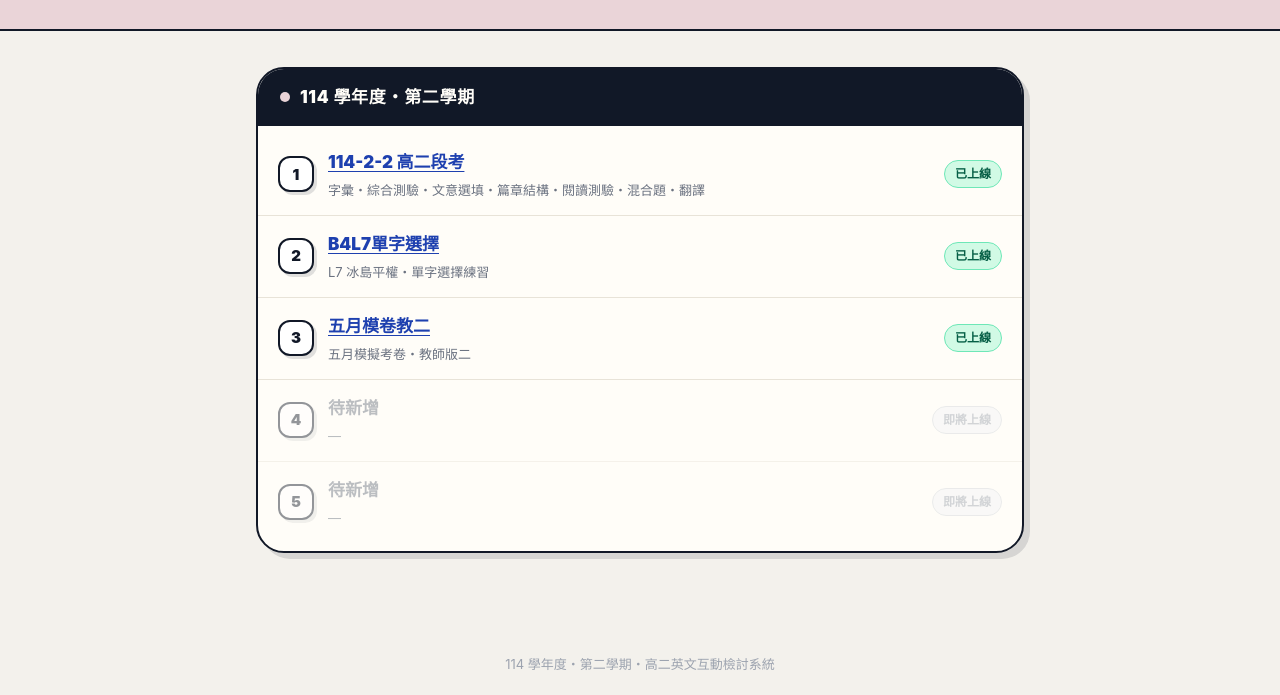
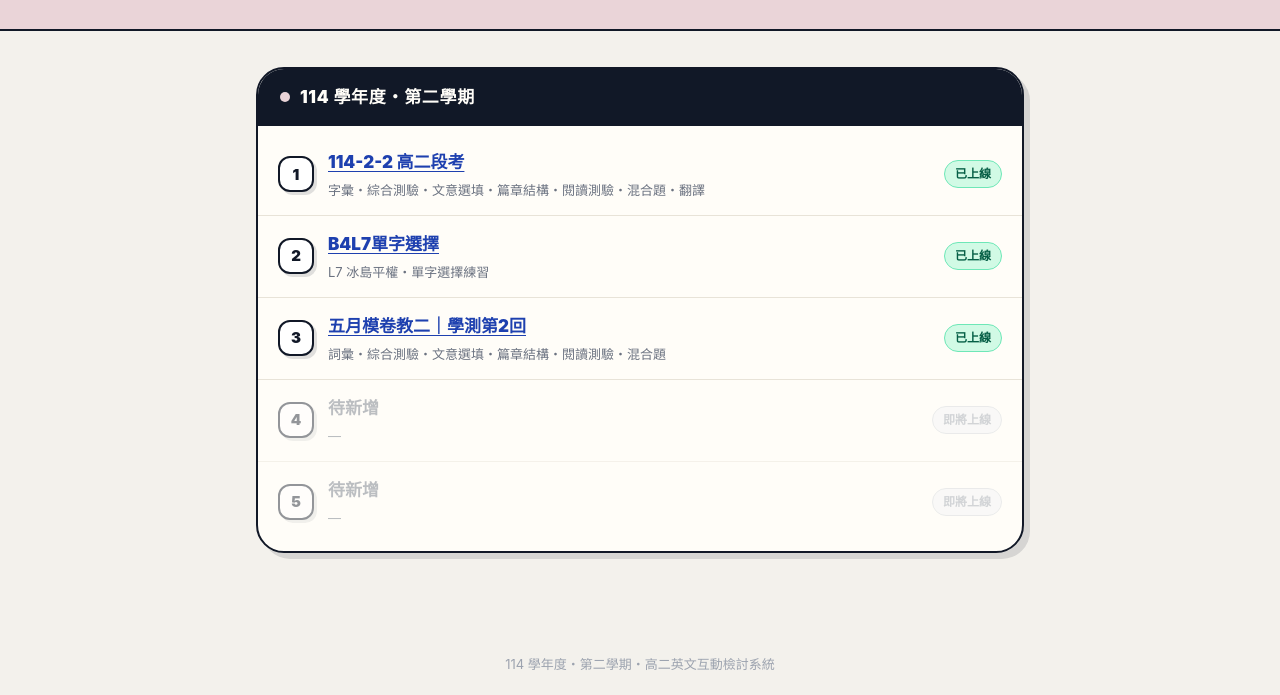
Before and after one commit to KLa25LaK/114-2-3-2ndYHS, a plain HTML site: page index.html in a window 1280 px wide. Shown: the part 242-937 px from the top of the page. Drawn offline with Linux system fonts and the light colour scheme.

Commit message:
Add files via upload

```diff
--- a/index.html
+++ b/index.html
@@ -248,11 +248,11 @@ body{
         <span class="exam-badge badge-done">已上線</span>
       </a>
 
-      <a class="exam-row" href="11505-2-mocktest.html">
+      <a class="exam-row" href="11505-index.html">
         <div class="exam-num">3</div>
         <div class="exam-info">
-          <div class="exam-title">五月模卷教二</div>
-          <div class="exam-meta">五月模擬考卷・教師版二</div>
+          <div class="exam-title">五月模卷教二｜學測第2回</div>
+          <div class="exam-meta">詞彙・綜合測驗・文意選填・篇章結構・閱讀測驗・混合題</div>
         </div>
         <span class="exam-badge badge-done">已上線</span>
       </a>
```
